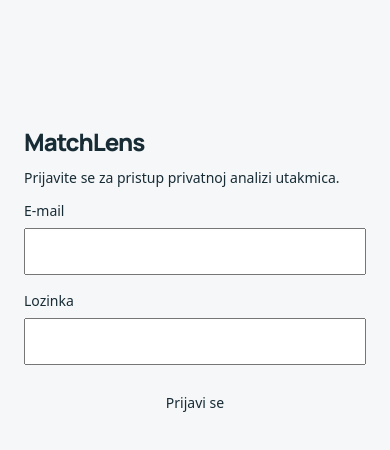
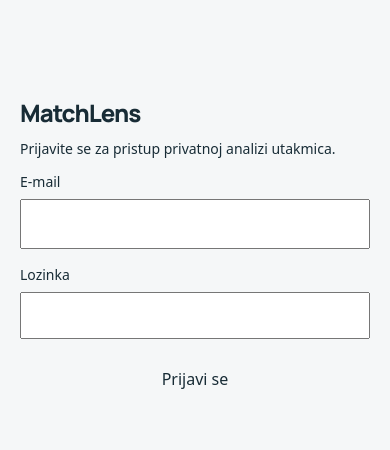
Before and after one commit to antiquecroatianoak-sudo/matchlens, a Next.js app: page / in a window 390 px wide. Shown: the top 450 px of the page. Built offline with nearby package versions, Linux system fonts and the light colour scheme; no server answers.

Commit message:
fix: make private login usable on narrow mobile screens

```diff
--- a/app/login.tsx
+++ b/app/login.tsx
@@ -6,5 +6,5 @@ export default function Login(){
  async function submit(e:React.FormEvent){e.preventDefault();setBusy(true);setError("");
  try{const r=await fetch("/api/session",{method:"POST",headers:{"Content-Type":"application/json"},body:JSON.stringify({email,password})});const d=await r.json();if(!r.ok)throw Error(d.error||"Prijava nije uspjela.");window.location.reload();}
  catch(e){setError(e instanceof Error?e.message:"Prijava nije uspjela.");}finally{setBusy(false);}}
- return <main style={{maxWidth:420,margin:"12vh auto",padding:24,fontFamily:"system-ui"}}><h1>MatchLens</h1><p>Prijavite se za pristup privatnoj analizi utakmica.</p><form onSubmit={submit}><label>E-mail<input type="email" required autoComplete="username" value={email} onChange={e=>setEmail(e.target.value)} style={{display:"block",width:"100%",padding:12,margin:"8px 0 16px"}}/></label><label>Lozinka<input type="password" required autoComplete="current-password" value={password} onChange={e=>setPassword(e.target.value)} style={{display:"block",width:"100%",padding:12,margin:"8px 0 16px"}}/></label><button type="submit" disabled={busy} style={{padding:12,width:"100%"}}>{busy?"Prijava...":"Prijavi se"}</button>{error&&<p role="alert">{error}</p>}</form></main>;
+ return <main style={{maxWidth:420,width:"100%",boxSizing:"border-box",margin:"min(12vh,72px) auto",padding:"24px 20px",fontFamily:"system-ui"}}><h1>MatchLens</h1><p>Prijavite se za pristup privatnoj analizi utakmica.</p><form onSubmit={submit}><label>E-mail<input type="email" required autoComplete="username" value={email} onChange={e=>setEmail(e.target.value)} style={{display:"block",width:"100%",boxSizing:"border-box",minHeight:48,fontSize:16,padding:12,margin:"8px 0 16px"}}/></label><label>Lozinka<input type="password" required autoComplete="current-password" value={password} onChange={e=>setPassword(e.target.value)} style={{display:"block",width:"100%",padding:12,margin:"8px 0 16px"}}/></label><button type="submit" disabled={busy} style={{padding:12,width:"100%",minHeight:48,fontSize:16}}>{busy?"Prijava...":"Prijavi se"}</button>{error&&<p role="alert">{error}</p>}</form></main>;
 }
```
